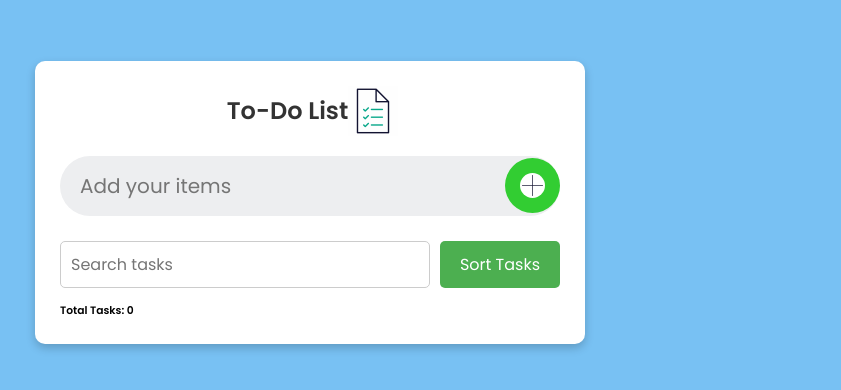
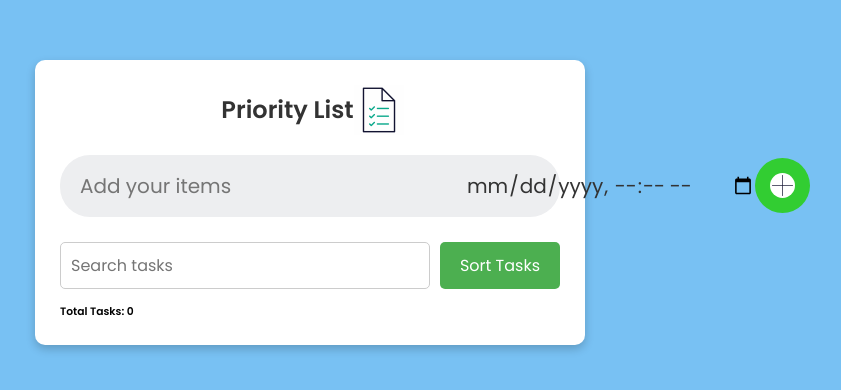
Before and after one commit to syedmahihossen/syedmahihossen.github.io, a plain HTML site: page todolist/index.html in a window 1280 px wide. Shown: the part 198-588 px from the top of the page, without its empty margins (330-1171 px from the left). Drawn offline with Linux system fonts and the light colour scheme.

Commit message:
Update index.html
add time button and change project name

```diff
--- a/todolist/index.html
+++ b/todolist/index.html
@@ -4,7 +4,7 @@
 <head>
     <meta charset="UTF-8" />
     <meta name="viewport" content="width=device-width, initial-scale=1.0" />
-    <title>To-Do List</title>
+    <title>Priority List</title>
     <link rel="icon" href="./Images/todoicon.ico" type="image/icon type">
     <link rel="stylesheet" href="style.css" />
 </head>
@@ -12,13 +12,15 @@
 <body>
     <div class="container">
         <div class="todo-header">
-            <h2>To-Do List</h2>
+            <h2>Priority List</h2>
             <img src="./Images/to-do-list.gif" height="50px" alt="Notebook" />
         </div>
         <div class="todo-body">
             <input type="text" id="todoText" class="todo-input" placeholder="Add your items" />
+            <input type="datetime-local" id="todoDeadline" class="todo-input" />
             <img src="./Images/plus.gif" alt="Add" id="AddUpdateClick" onclick="CreateToDoItems();" />
         </div>
+
         <div class="todo-actions">
             <input type="text" id="searchText" class="search-input" placeholder="Search tasks"
                 onkeyup="SearchToDoItems()" />
```
